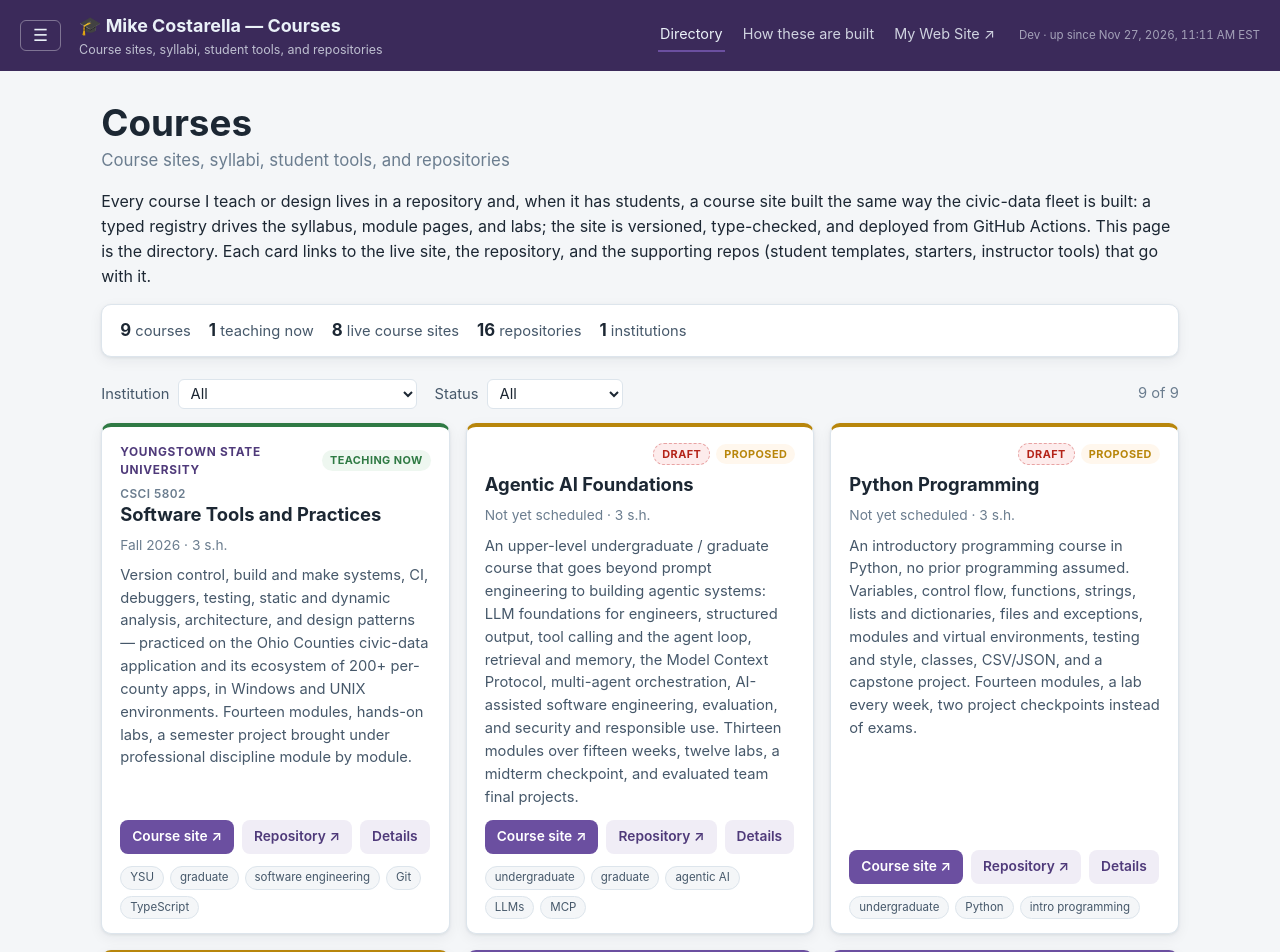
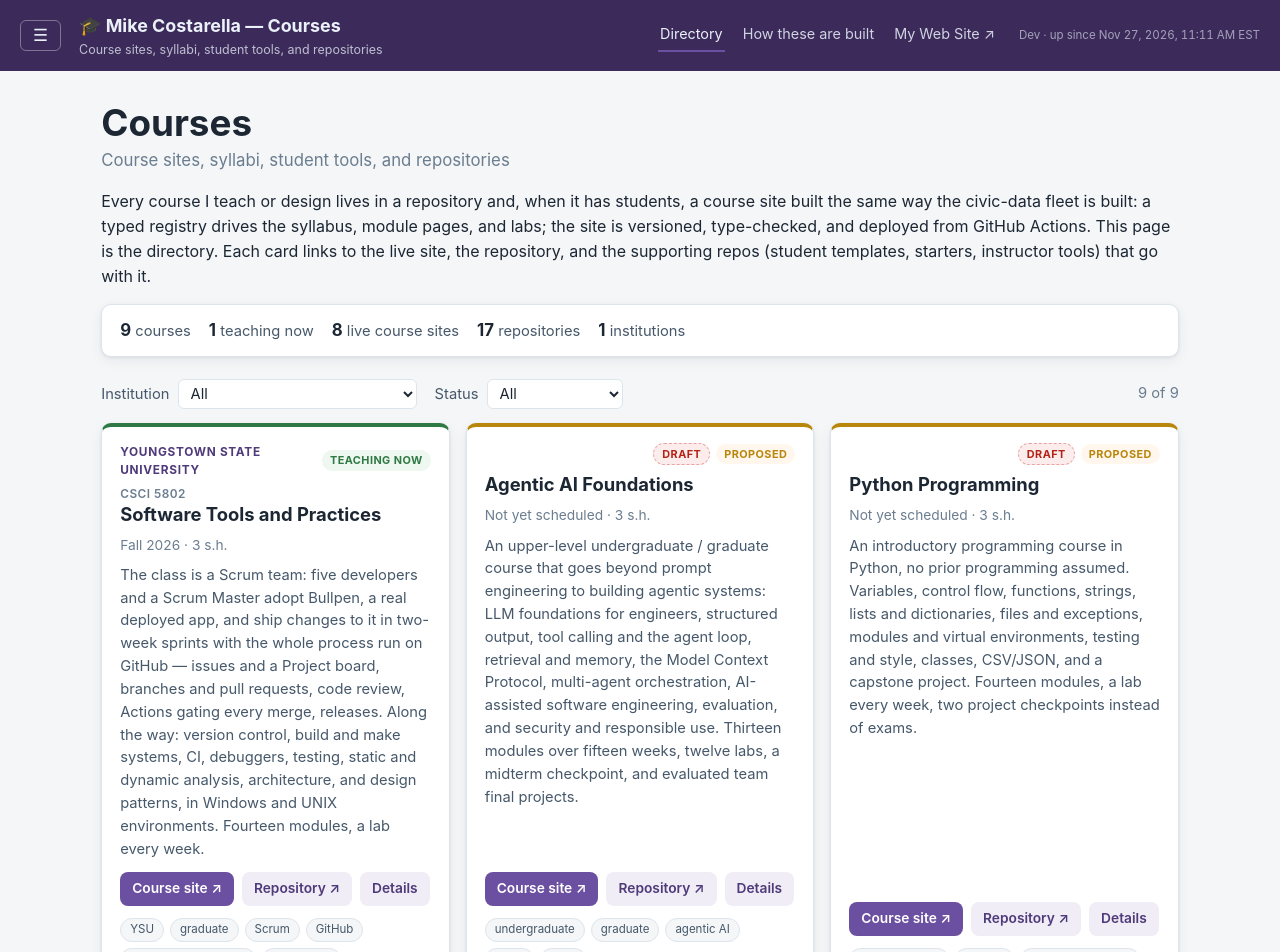
Before and after one commit to MikeCostarella/MikeCostarellaCourses, a React (Vite) app in the folder react-app/: page / in a window 1280 px wide. Shown: the top 952 px of the page. Built offline with nearby package versions, Linux system fonts and the light colour scheme.

Commit message:
CSCI 5802 card: Scrum team on Bullpen, not Ohio Counties
Rewrite the CSCI 5802 summary around the class as a Scrum team shipping Bullpen in two-week sprints with the process run on GitHub; add Bullpen as the first supporting repo; tags gain Scrum and GitHub.

```diff
--- a/react-app/src/data/courses.ts
+++ b/react-app/src/data/courses.ts
@@ -16,15 +16,16 @@ export const COURSES: CourseDef[] = [
     status: "teaching",
     credits: "3 s.h.",
     summary:
-      "Version control, build and make systems, CI, debuggers, testing, static and dynamic analysis, architecture, and design patterns — practiced on the Ohio Counties civic-data application and its ecosystem of 200+ per-county apps, in Windows and UNIX environments. Fourteen modules, hands-on labs, a semester project brought under professional discipline module by module.",
+      "The class is a Scrum team: five developers and a Scrum Master adopt Bullpen, a real deployed app, and ship changes to it in two-week sprints with the whole process run on GitHub — issues and a Project board, branches and pull requests, code review, Actions gating every merge, releases. Along the way: version control, build and make systems, CI, debuggers, testing, static and dynamic analysis, architecture, and design patterns, in Windows and UNIX environments. Fourteen modules, a lab every week.",
     siteUrl: `${PAGES}/MyWebSiteDevelopmentCourse/`,
     repo: "MyWebSiteDevelopmentCourse",
     related: [
+      { repo: "Bullpen", role: "The adopted app the team ships every sprint", pagesUrl: `${PAGES}/Bullpen/` },
       { repo: "CSCI5802Fall2026Student", role: "Student app (GitHub template)" },
       { repo: "CSCI5802Fall2026Management", role: "Instructor term-management app" },
       { repo: "csci5802-api-starter", role: "Starter API every student forks" },
     ],
-    tags: ["YSU", "graduate", "software engineering", "Git", "TypeScript"],
+    tags: ["YSU", "graduate", "Scrum", "GitHub", "software engineering", "TypeScript"],
   },
   {
     id: "agentic-ai",
```
